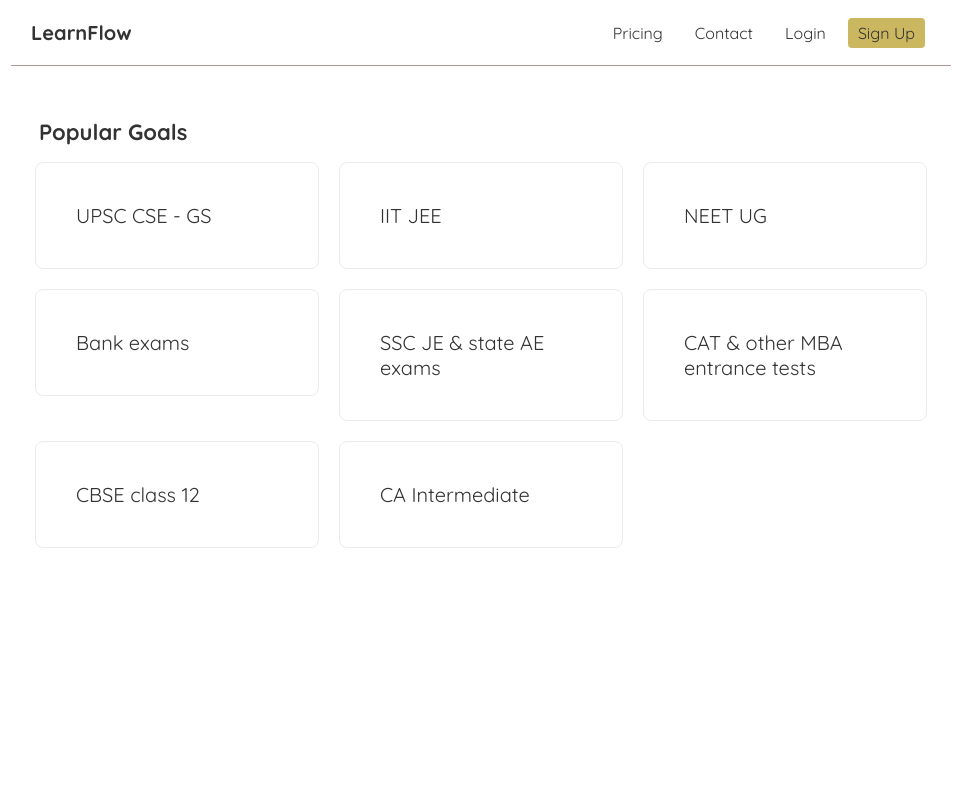
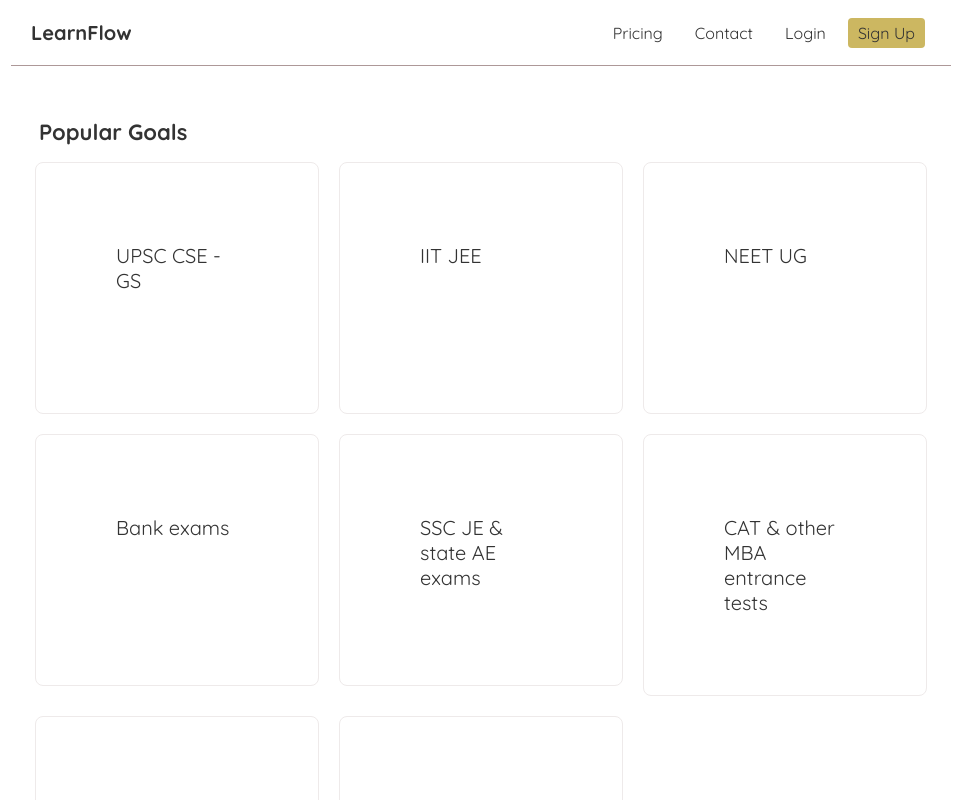
Before and after one commit to laveshgaur/LearnFlow, a React (Vite) app in the folder client/: page / in a window 1280 px wide. Shown: the top 800 px of the page, without its empty margins (159-1117 px from the left). Built offline with nearby package versions, Linux system fonts and the light colour scheme.

Commit message:
"Adding_Styles"

```diff
--- a/client/src/PopularGoals.css
+++ b/client/src/PopularGoals.css
@@ -2,21 +2,25 @@
   display: grid;
   grid-template-columns: repeat(auto-fit, minmax(250px, 1fr));
   gap: 12px;
-  max-width: 900px;
-  margin: 0 auto;
 }
 .goals a{
   text-decoration: none;
 
 }
-.goal-card{
+.goal-card {
+  display: block;
   margin: 4px;
-  padding:40px;
+  padding: 80px;
   font-size: 20px;
+  min-height: 90px;
+  min-width: 90px;
   border-radius: 8px;
   border: 1px solid #eeeaea;
-  transition: all .3s ease;
+  text-decoration: none;
+  color: inherit;
+  transition: transform 0.3s ease, box-shadow 0.3s ease;
 }
-.goal-card:hover{
-  background-color: #fbf4f4;
+
+.goal-card:hover {
+  box-shadow: 0 2px 10px rgba(0,0,0,0.1);
 }
```
